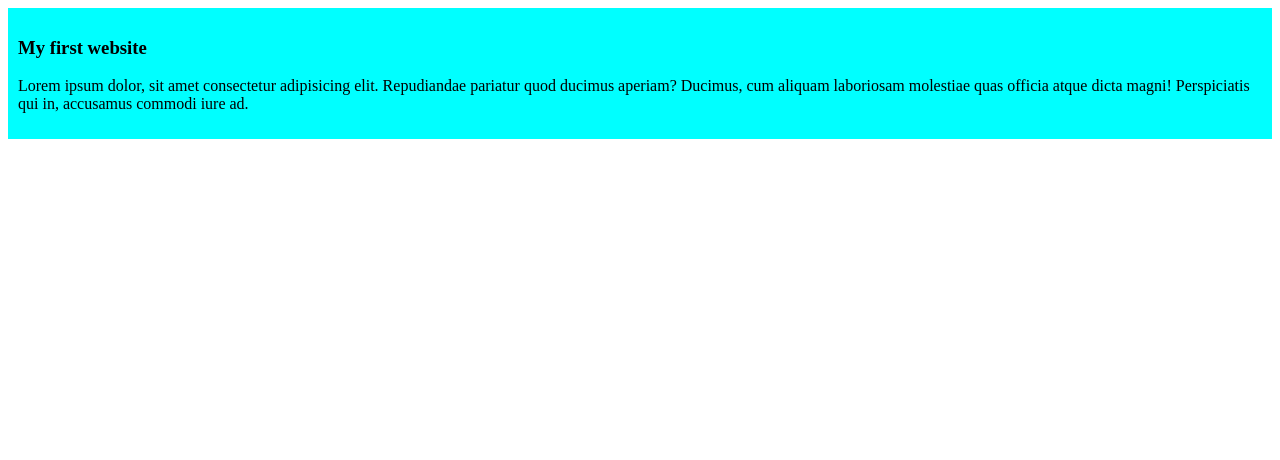
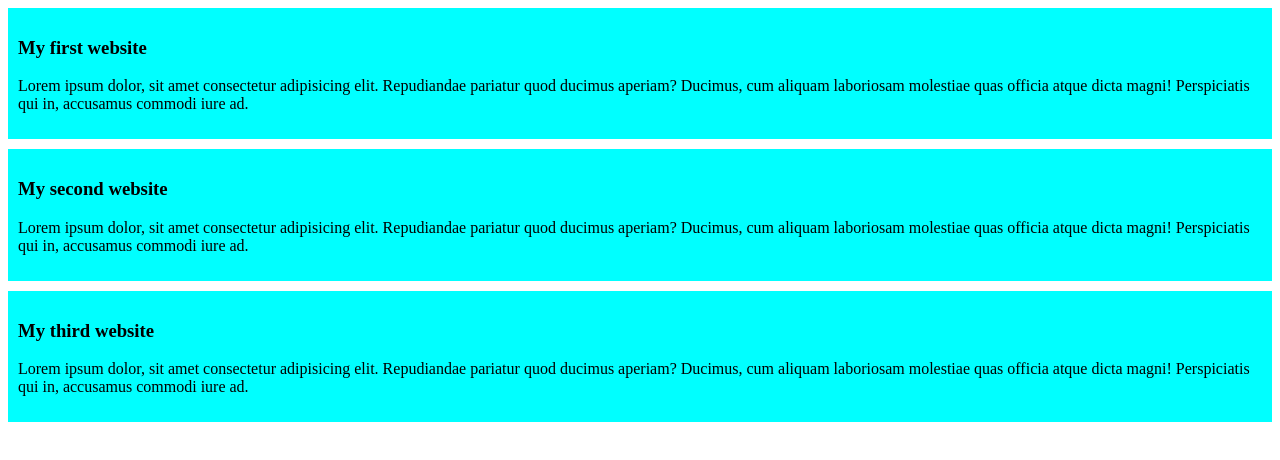
Before and after one commit to MUKUT-github/My-simple-website, a plain HTML site: page index.html in a window 1280 px wide. Drawn offline with Linux system fonts and the light colour scheme.

Commit message:
added the second and third blog

```diff
--- a/Styles/blog.css
+++ b/Styles/blog.css
@@ -1,3 +1,4 @@
 div{
     background-color: aqua;
     padding: 10px;
+    margin-bottom: 10px;
--- a/index.html
+++ b/index.html
@@ -11,5 +11,13 @@
         <h3>My first website</h3>
         <p>Lorem ipsum dolor, sit amet consectetur adipisicing elit. Repudiandae pariatur quod ducimus aperiam? Ducimus, cum aliquam laboriosam molestiae quas officia atque dicta magni! Perspiciatis qui in, accusamus commodi iure ad.</p>
     </div>
+    <div>
+        <h3>My second website</h3>
+        <p>Lorem ipsum dolor, sit amet consectetur adipisicing elit. Repudiandae pariatur quod ducimus aperiam? Ducimus, cum aliquam laboriosam molestiae quas officia atque dicta magni! Perspiciatis qui in, accusamus commodi iure ad.</p>
+    </div>
+    <div>
+        <h3>My third website</h3>
+        <p>Lorem ipsum dolor, sit amet consectetur adipisicing elit. Repudiandae pariatur quod ducimus aperiam? Ducimus, cum aliquam laboriosam molestiae quas officia atque dicta magni! Perspiciatis qui in, accusamus commodi iure ad.</p>
+    </div>
 </body>
 </html>
```
